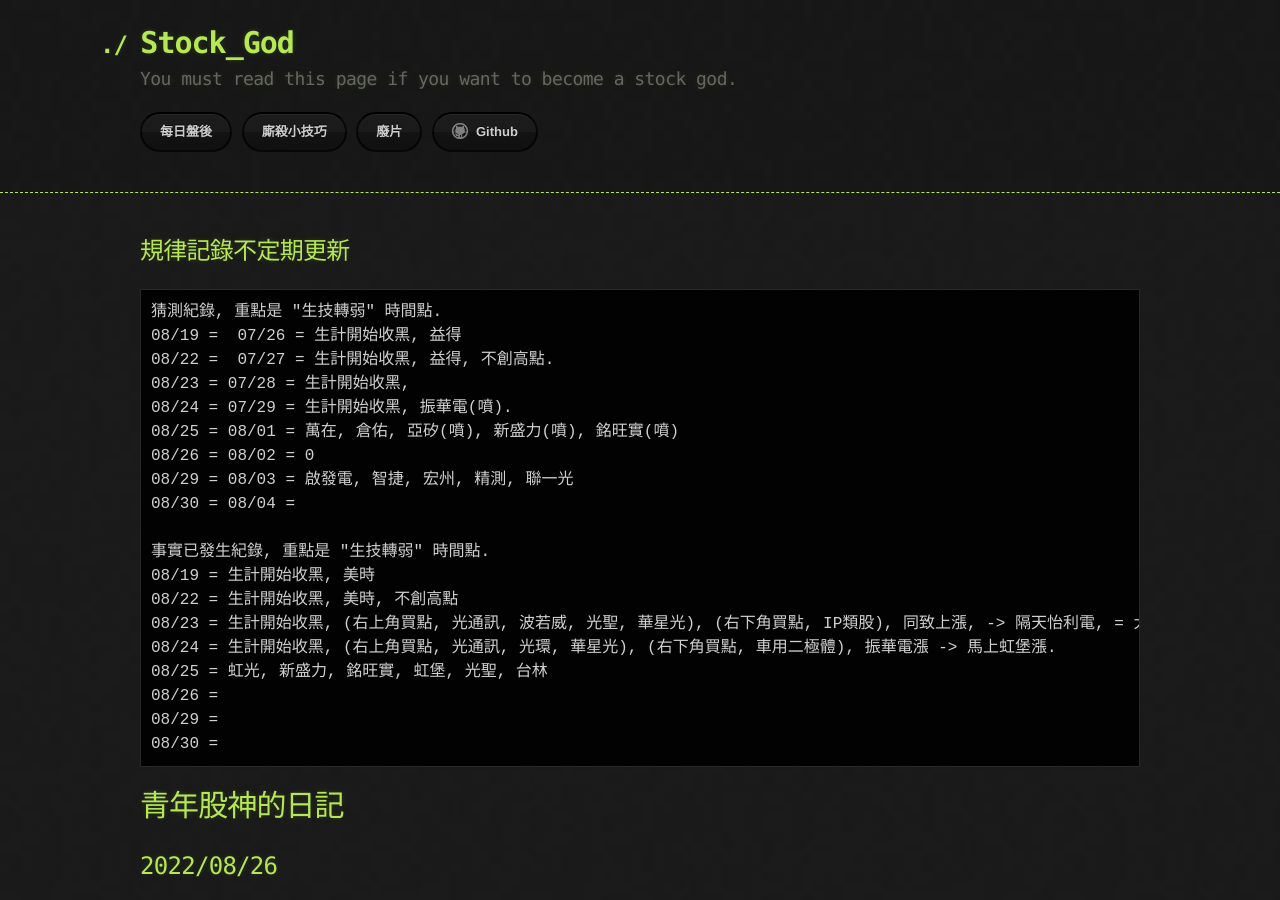
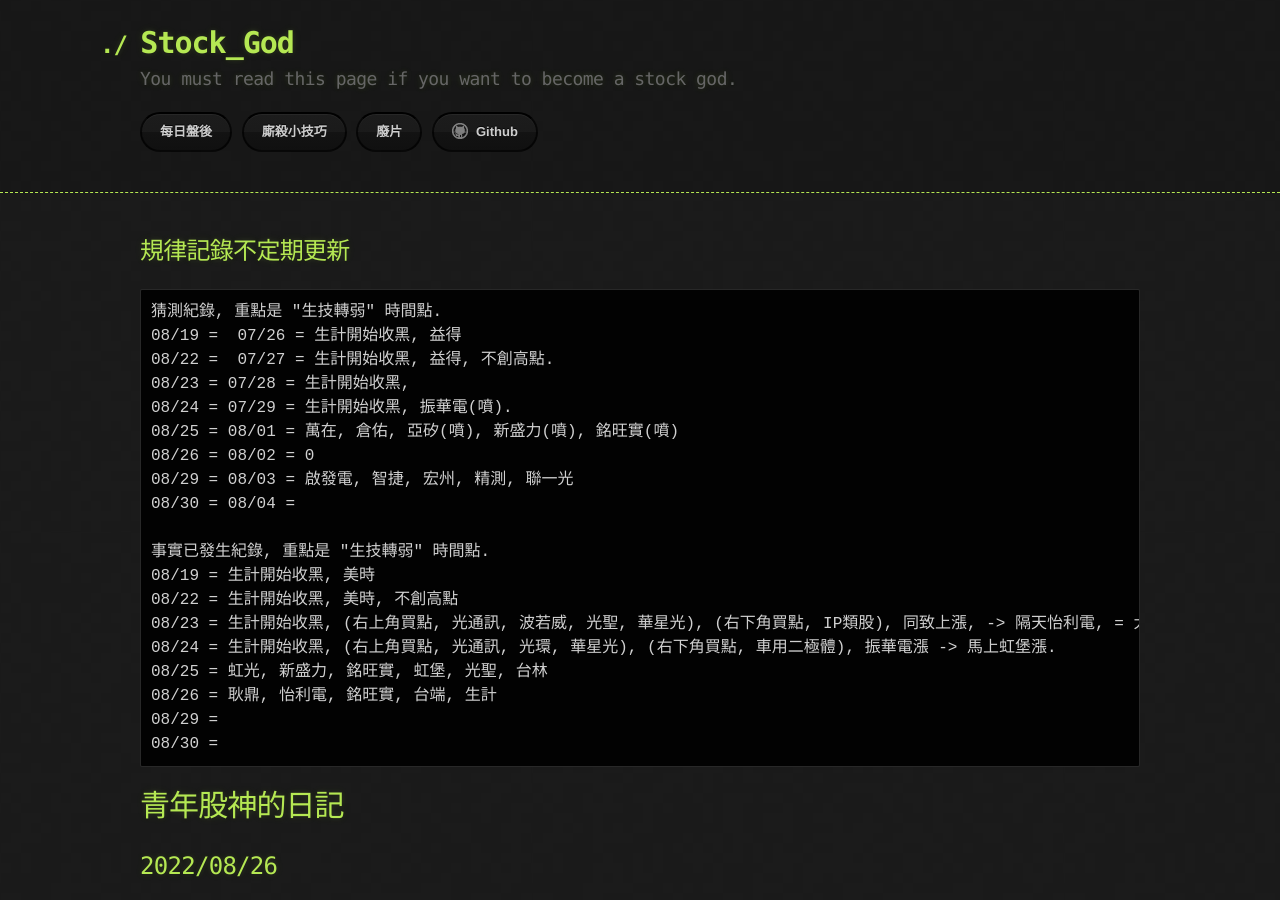
Before and after one commit to lepg5487/Stock_God, a Jekyll site: the page built from index.md, in a window 1280 px wide and 900 px high. Built offline with Jekyll 4.4.1, drawn with Linux system fonts in a browser that asks for light colours; our own code applies the rules of GitHub Pages for plain Markdown files.

Commit message:
Update index.md

````diff
--- a/index.md
+++ b/index.md
@@ -20,7 +20,7 @@ layout: testlayouts
 08/23 = 生計開始收黑, (右上角買點, 光通訊, 波若威, 光聖, 華星光), (右下角買點, IP類股), 同致上漲, -> 隔天怡利電, = 大眾控上漲
 08/24 = 生計開始收黑, (右上角買點, 光通訊, 光環, 華星光), (右下角買點, 車用二極體), 振華電漲 -> 馬上虹堡漲.
 08/25 = 虹光, 新盛力, 銘旺實, 虹堡, 光聖, 台林
-08/26 =
+08/26 = 耿鼎, 怡利電, 銘旺實, 台端, 生計
 08/29 =
 08/30 =
 ```
````
